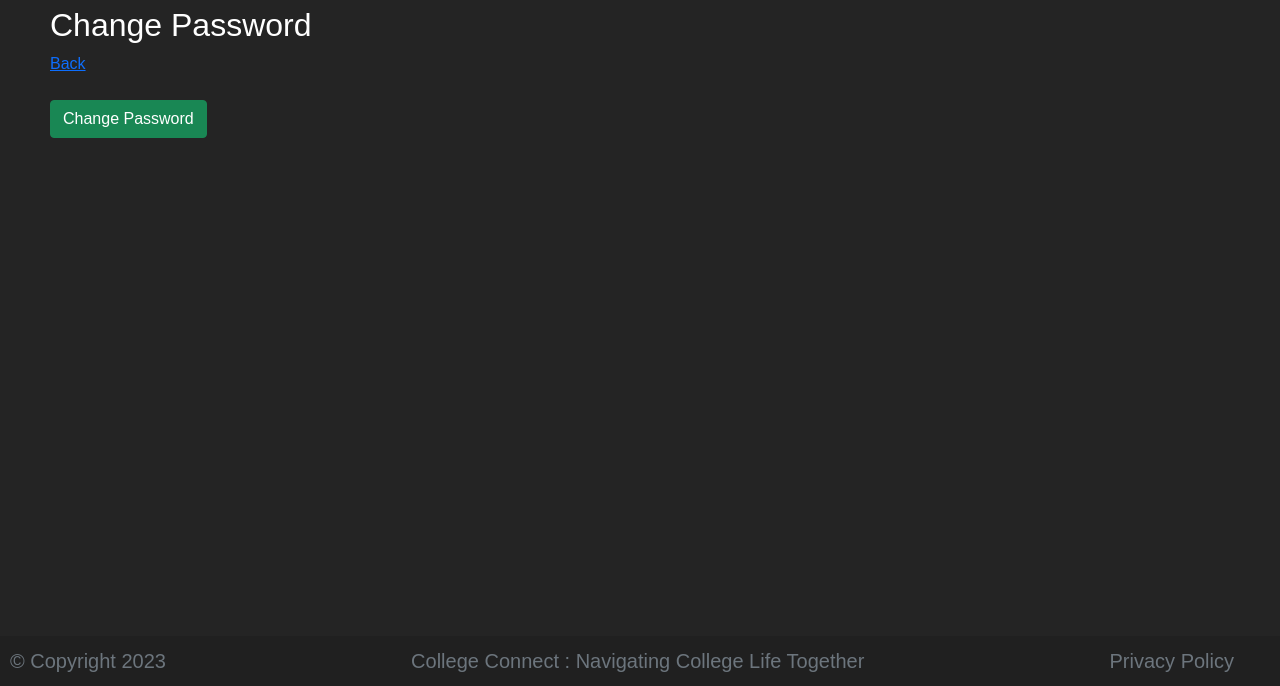
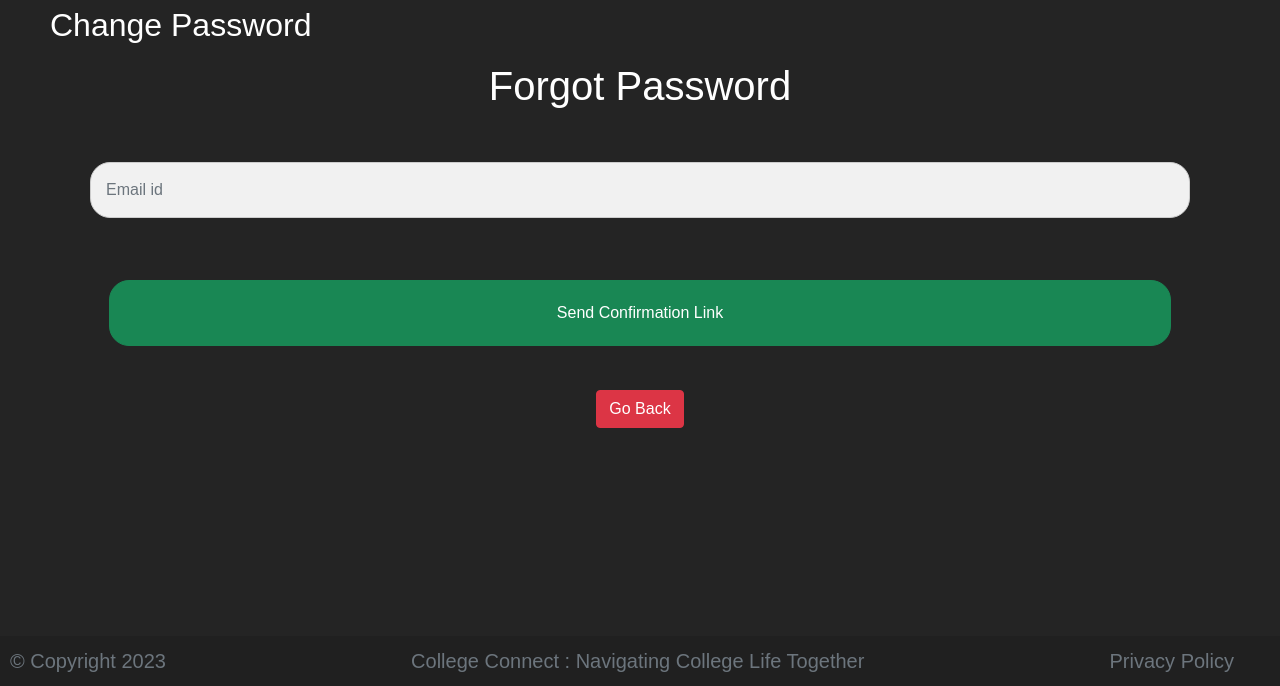
Before and after one commit to ishreya09/College-Connect, a Django app: page /account/change_password in a window 1280 px wide. Shown: the part 114-800 px from the top of the page. Run offline with Django 4.2, Linux system fonts and the light colour scheme; some libraries are stand-ins or nearby versions.

Commit message:
Small changes

```diff
--- a/CollegeConnect/templates/account/account_verify.html
+++ b/CollegeConnect/templates/account/account_verify.html
@@ -6,7 +6,7 @@
 <div class="container text-center">
     <h1 >Comfirm your college email id </h1>
     <h3 >A email has been sent to you to your college email id </h3>
-    <h3 style="color:red">Verification is necessary before proceeding to usage of our website</h3>
+    <h3 class="text-danger">Verification is necessary before proceeding to usage of our website</h3>
 </div>
 
 {% endblock %}
--- a/CollegeConnect/templates/account/change_password.html
+++ b/CollegeConnect/templates/account/change_password.html
@@ -5,12 +5,31 @@
 <div class="container">
 
     <h2>Change Password</h2>
-    <form method="post">
+    <!-- <form method="post">
         {% csrf_token %}
-        <!-- {{ form.as_p }} -->
+        {{ form.as_p }}
         <a href="/account/login">Back</a><br><br>
         <button type="submit" class="btn btn-success">Change Password</button>
+    </form> -->
+
+    <h1 class="text-center text-white">Forgot Password</h1>
+
+    <form class="text-center bg-charcoal-black " method="post" action="#">
+        <div class="form-group">
+            <input type="text" class="form-control" id="username" name="username" placeholder="Email id" />
+        </div>
+
+        <button type="submit" class="btn btn-success wide-btn">Send Confirmation Link
+        </button>
     </form>
+    <br>
+    <!-- go back to login page -->
+    <div class="text-center">
+        <a href="/account/login">
+            <button class="btn btn-danger"> Go Back </button>
+        </a>
+    </div>
+
 
 </div>
 
```
Also changed, not shown: CollegeConnect/templates/post/feed.html (added, +16 -0 lines), CollegeConnect/templates/post/make_post.html (added).
